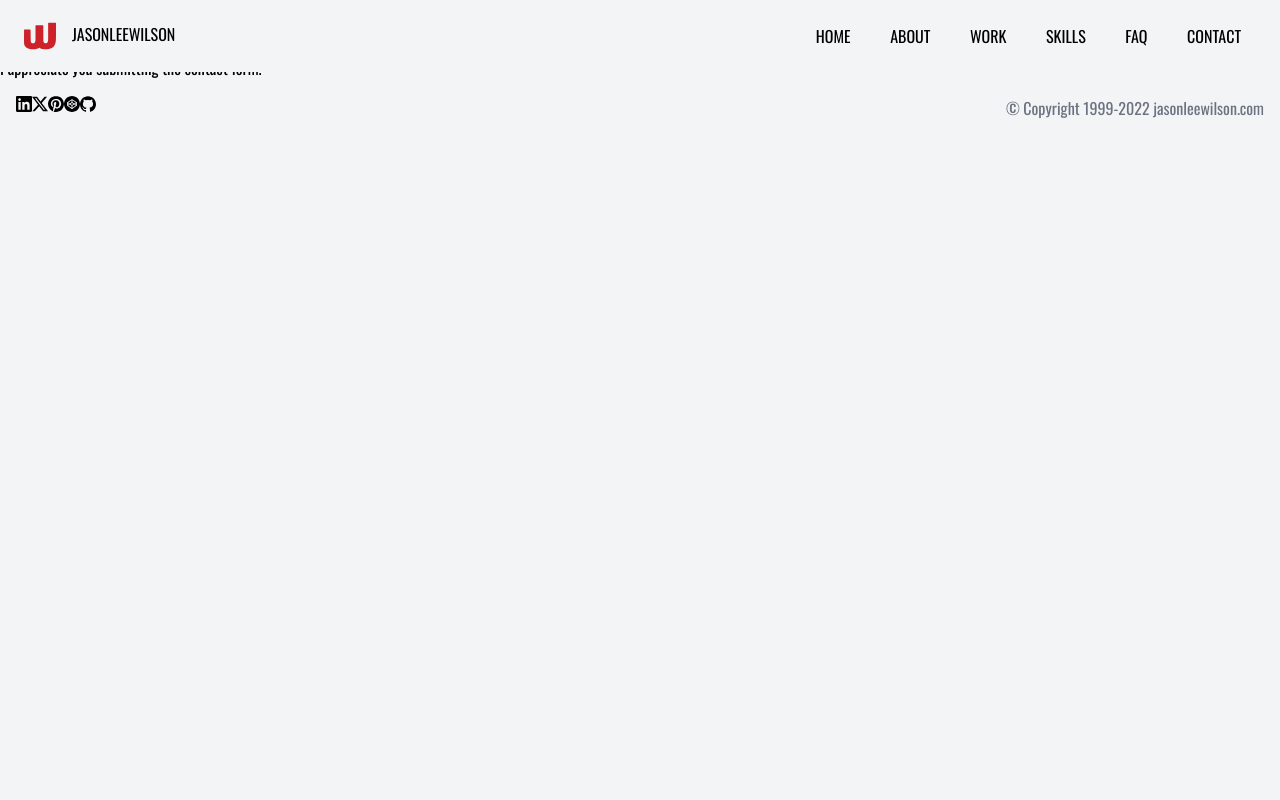
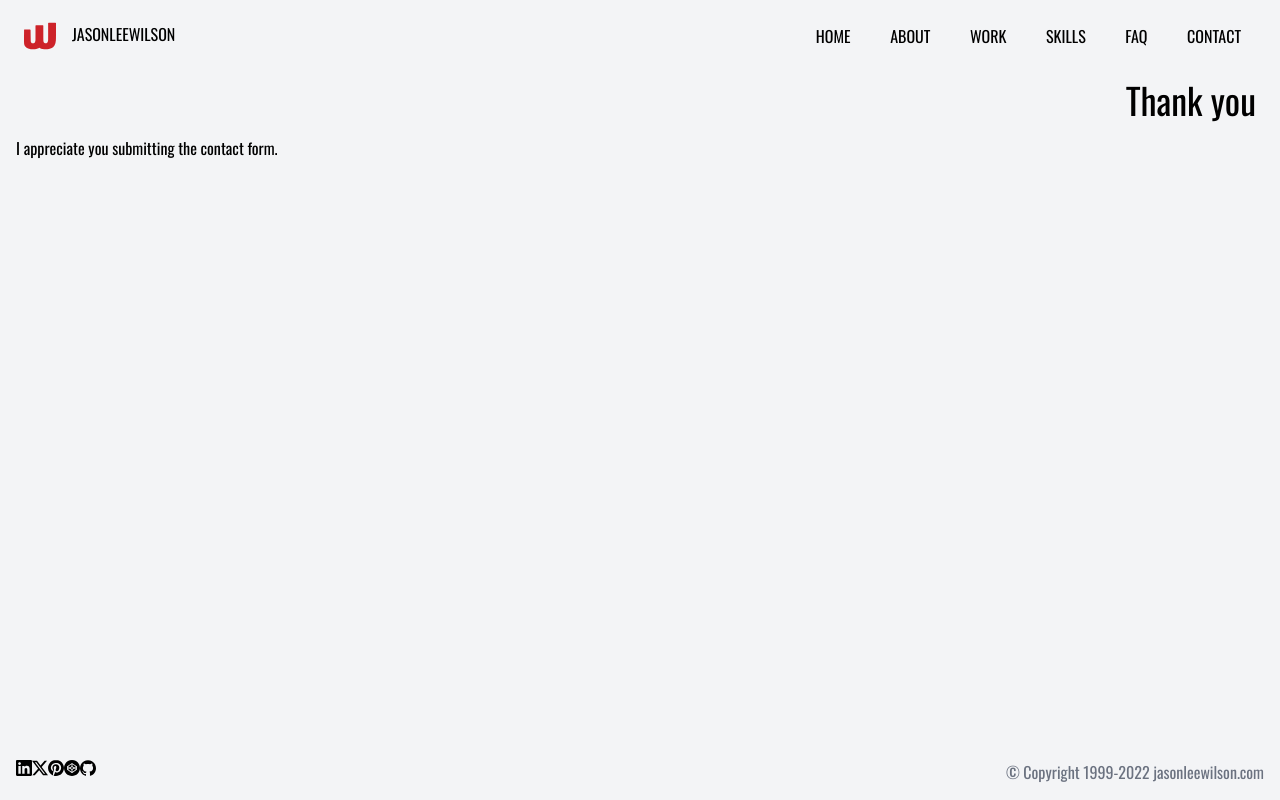
Before and after one commit to jasonleewilson/jasonleewilson, a Next.js app: page /thankyou in a window 1280 px wide. Built offline with nearby package versions, Linux system fonts and the light colour scheme.

Commit message:
updated thank you page margin top

```diff
--- a/src/app/thankyou/page.tsx
+++ b/src/app/thankyou/page.tsx
@@ -9,7 +9,7 @@ export const metadata: Metadata = {
 export default function Thankyou() {
   return (
     <>
-      <main className=' container mx-auto'>
+      <main className='flex-grow container-fluid mt-20 sm:px-2 md:px-4 lg:px-4'>
         <h1 className='text-4xl font-medium text-right mr-2 mb-4'>Thank you</h1>
         <p className='block'>I appreciate you submitting the contact form.</p>
       </main>
```
